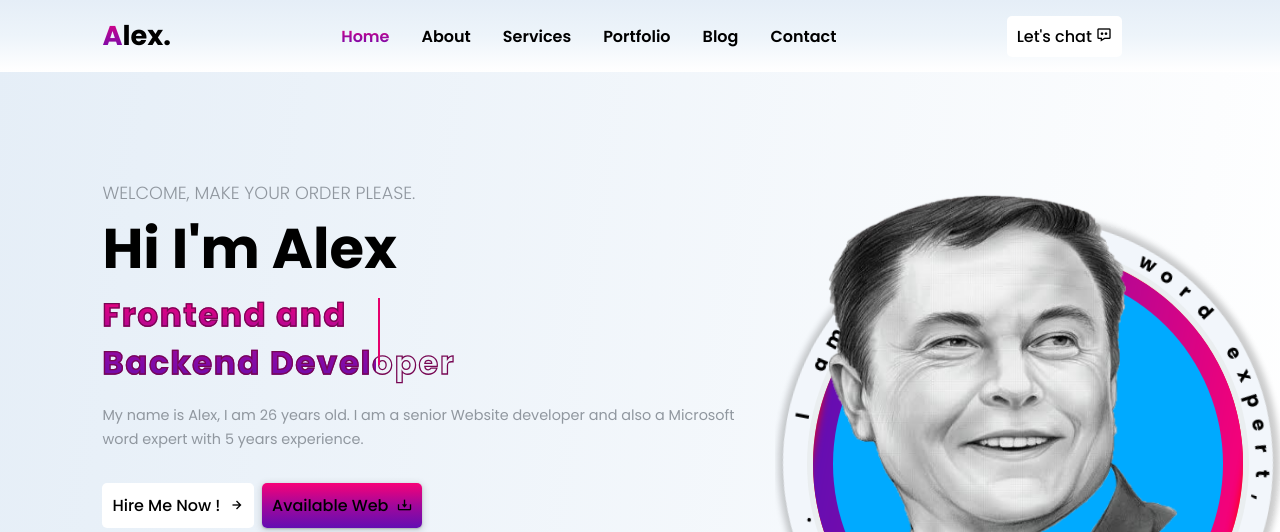
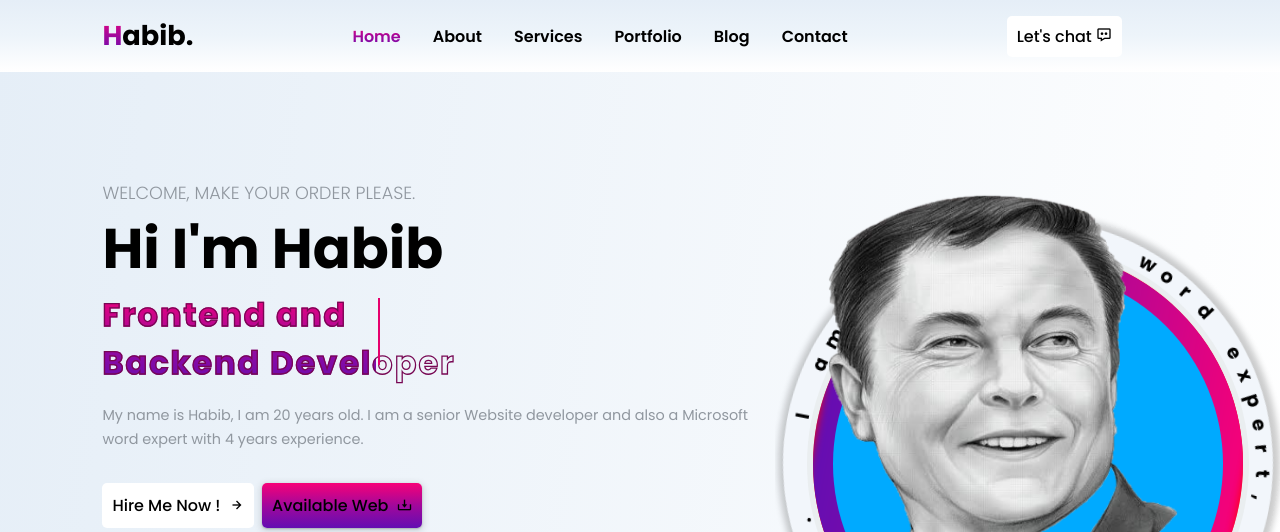
Before and after one commit to lawalhabib/original, a plain HTML site: page index.html in a window 1280 px wide. Shown: the top 532 px of the page. Drawn offline with nearby package versions, Linux system fonts and the light colour scheme.

Commit message:
Update index.html

```diff
--- a/index.html
+++ b/index.html
@@ -13,7 +13,7 @@
 <body>
     <div class="overlay"></div>
     <header>
-        <a href="#" class="logo"><span>A</span>lex.</a>
+        <a href="#" class="logo"><span>H</span>abib.</a>
         <ul class="navlist">
             <li><a href="#home" class="active">Home</a></li>
             <li><a href="#about">About</a></li>
@@ -39,13 +39,13 @@
     <section class="home" id="home">
         <div class="hero-info">
             <h3>Welcome, Make your order please.</h3>
-            <h1>Hi I'm Alex</h1>
+            <h1>Hi I'm Habib</h1>
 
             <div class="text-animate">
                 <h2>Frontend and Backend Developer</h2>
             </div>
 
-            <p>My name is Alex, I am 26 years old. I am a senior Website developer and also a Microsoft word expert with 5 years experience.</p>
+            <p>My name is Habib, I am 20 years old. I am a senior Website developer and also a Microsoft word expert with 4 years experience.</p>
 
             <div class="btn-box">
                 <a href="lawalhabib100@gmail.com" class="btn">Hire Me Now ! <i class='bx bx-right-arrow-alt' ></i></a>
```
